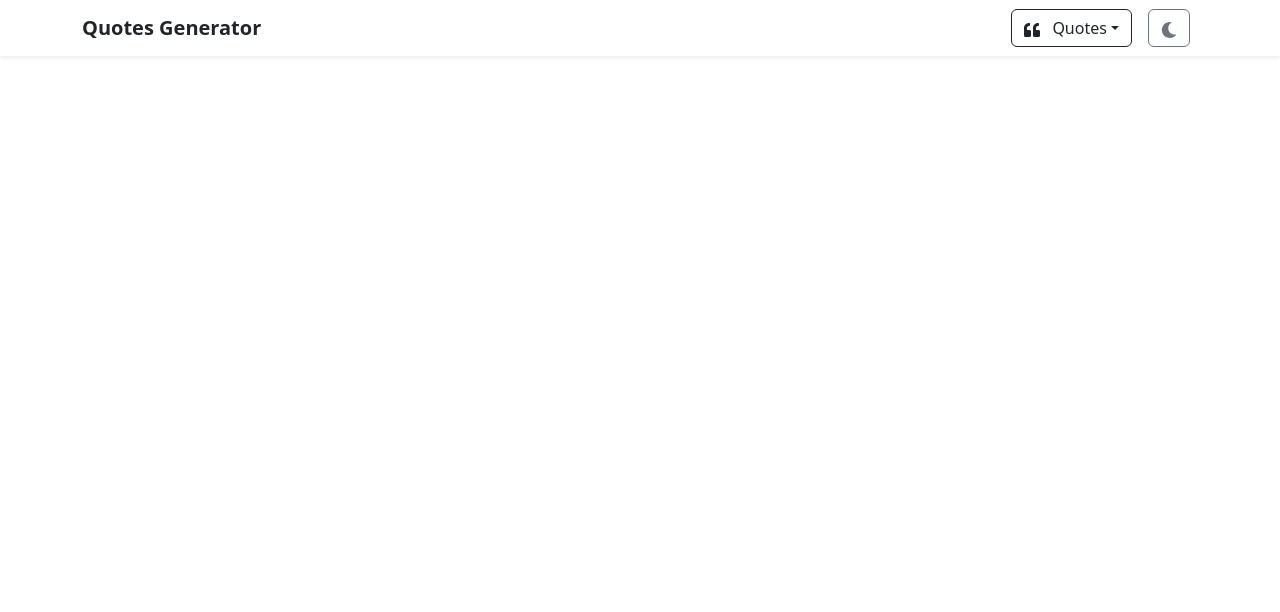
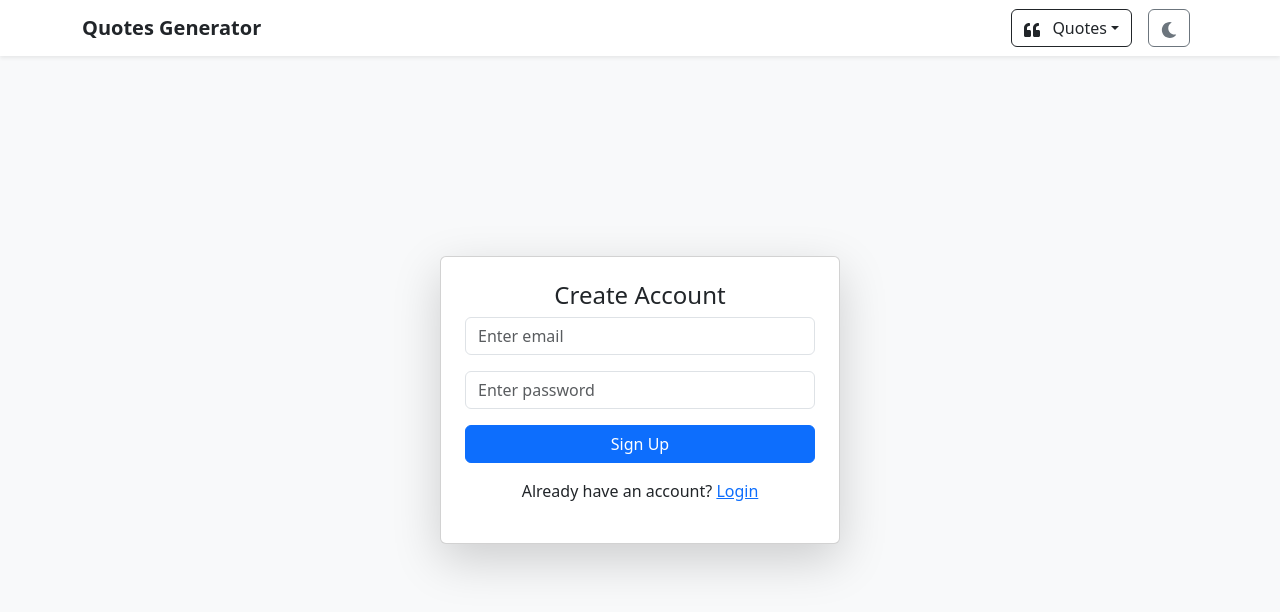
Before and after one commit to Guna-devloper/quotes, a React (Create React App) app in the folder quotes/: page /signup in a window 1280 px wide. Shown: the top 612 px of the page. Built offline with nearby package versions, Linux system fonts and the light colour scheme; no server answers.

Commit message:
login-signup

```diff
--- a/quotes/src/App.js
+++ b/quotes/src/App.js
@@ -1,10 +1,13 @@
 import React, { useState } from "react";
 import { BrowserRouter as Router, Routes, Route } from "react-router-dom";
+import Login from "./components/Login";
+import Signup from "./components/Signup";
+import QuoteReminder from "./components/QuoteReminder";
 import QuotesList from "./components/QuotesList";
 import Favorites from "./components/Favorites";
 import CustomNavbar from "./components/Navbar";
+import ProtectedRoute from "./components/ProtectedRoute";
 import { ThemeProvider } from "./context/ThemeContext";
-import QuoteReminder from "./components/QuoteReminder";
 import "./App.css";
 
 const App = () => {
@@ -26,10 +29,35 @@ const App = () => {
         <CustomNavbar />
 
         <Routes>
-          <Route path="/" element={<QuoteReminder />} />
-          <Route path="/favorites" element={<Favorites favoriteQuotes={favoriteQuotes} removeFromFavorites={removeFromFavorites} />} />
-          <Route path="/quotelist" element={<QuotesList addToFavorites={addToFavorites} />} />
+          {/* Authentication Routes */}
+          <Route path="/login" element={<Login />} />
+          <Route path="/signup" element={<Signup />} />
 
+          {/* Protected Routes */}
+          <Route
+            path="/"
+            element={
+              <ProtectedRoute>
+                <QuoteReminder />
+              </ProtectedRoute>
+            }
+          />
+          <Route
+            path="/favorites"
+            element={
+              <ProtectedRoute>
+                <Favorites favoriteQuotes={favoriteQuotes} removeFromFavorites={removeFromFavorites} />
+              </ProtectedRoute>
+            }
+          />
+          <Route
+            path="/quotelist"
+            element={
+              <ProtectedRoute>
+                <QuotesList addToFavorites={addToFavorites} />
+              </ProtectedRoute>
+            }
+          />
         </Routes>
       </Router>
     </ThemeProvider>
--- /dev/null
+++ b/quotes/src/components/Login.js
@@ -0,0 +1,60 @@
+import React, { useState } from "react";
+import { Form, Button, Container, Card } from "react-bootstrap";
+import { auth } from "../firebaseConfig";
+import { signInWithEmailAndPassword } from "firebase/auth";
+import { Link, useNavigate } from "react-router-dom";
+import { toast } from "react-toastify";
+import "react-toastify/dist/ReactToastify.css";
+
+const Login = () => {
+  const [email, setEmail] = useState("");
+  const [password, setPassword] = useState("");
+  const navigate = useNavigate();
+
+  const handleLogin = async (e) => {
+    e.preventDefault();
+    try {
+      await signInWithEmailAndPassword(auth, email, password);
+      toast.success("Login successful! 🚀");
+      navigate("/");
+    } catch (error) {
+      toast.error(error.message);
+    }
+  };
+
+  return (
+    <Container className="d-flex justify-content-center align-items-center min-vh-100">
+      <Card className="p-4 shadow-lg text-center" style={{ width: "400px" }}>
+        <h4>Login</h4>
+        <Form onSubmit={handleLogin}>
+          <Form.Group className="mb-3">
+            <Form.Control
+              type="email"
+              placeholder="Enter email"
+              value={email}
+              onChange={(e) => setEmail(e.target.value)}
+              required
+            />
+          </Form.Group>
+          <Form.Group className="mb-3">
+            <Form.Control
+              type="password"
+              placeholder="Enter password"
+              value={password}
+              onChange={(e) => setPassword(e.target.value)}
+              required
+            />
+          </Form.Group>
+          <Button type="submit" variant="primary" className="w-100">
+            Login
+          </Button>
+        </Form>
+        <p className="mt-3">
+          Don't have an account? <Link to="/signup">Sign Up</Link>
+        </p>
+      </Card>
+    </Container>
+  );
+};
+
+export default Login;
--- /dev/null
+++ b/quotes/src/components/ProtectedRoute.js
@@ -0,0 +1,22 @@
+import { useEffect, useState } from "react";
+import { auth } from "../firebaseConfig";
+import { onAuthStateChanged } from "firebase/auth";
+import { Navigate } from "react-router-dom";
+
+const ProtectedRoute = ({ children }) => {
+  const [user, setUser] = useState(null);
+  const [loading, setLoading] = useState(true);
+
+  useEffect(() => {
+    const unsubscribe = onAuthStateChanged(auth, (currentUser) => {
+      setUser(currentUser);
+      setLoading(false);
+    });
+    return unsubscribe;
+  }, []);
+
+  if (loading) return <h2>Loading...</h2>;
+  return user ? children : <Navigate to="/login" />;
+};
+
+export default ProtectedRoute;
--- a/quotes/src/components/QuoteReminder.js
+++ b/quotes/src/components/QuoteReminder.js
@@ -2,6 +2,9 @@ import React, { useState, useEffect } from "react";
 import { Card, Button, Form, Container, ListGroup } from "react-bootstrap";
 import { FaBell, FaTrash } from "react-icons/fa";
 import { useTheme } from "../context/ThemeContext";
+import { auth } from "../firebaseConfig";
+import { signOut } from "firebase/auth";
+import { useNavigate } from "react-router-dom";
 import toast, { Toaster } from "react-hot-toast";
 
 const QuoteReminder = () => {
@@ -10,7 +13,14 @@ const QuoteReminder = () => {
   const [reminders, setReminders] = useState(
     JSON.parse(localStorage.getItem("reminders")) || []
   );
+  const [user, setUser] = useState(null);
+  const navigate = useNavigate();
   const { darkMode } = useTheme();
+
+  // ✅ Set user on mount
+  useEffect(() => {
+    setUser(auth.currentUser);
+  }, []);
 
   // ✅ Request Notification Permission
   const requestNotificationPermission = async () => {
@@ -89,13 +99,33 @@ const QuoteReminder = () => {
     toast.success("Reminder deleted successfully! ❌");
   };
 
+  const handleLogout = async () => {
+    await signOut(auth);
+    navigate("/login");
+  };
+
   return (
     <Container className="d-flex flex-column justify-content-center align-items-center min-vh-100">
       <Card
         style={{ width: "100%", maxWidth: "400px" }}
         className={`p-4 shadow-lg text-center ${darkMode ? "bg-dark text-light" : "bg-light text-dark"}`}
       >
-        <h4 className="mb-4 fw-bold">📅 Set Multiple Quote Reminders</h4>
+        {/* Welcome Message */}
+        <h4 className="mb-3 fw-bold">📅 Set Multiple Quote Reminders</h4>
+        {user && <p>Logged in as: <strong>{user.email}</strong></p>}
+
+        {/* Logout Button */}
+        {user && (
+          <Button
+            variant="danger"
+            className="mb-3 w-100"
+            onClick={handleLogout}
+          >
+            Logout
+          </Button>
+        )}
+
+        {/* Reminder Form */}
         <Form>
           <Form.Group className="mb-3">
             <Form.Control
--- /dev/null
+++ b/quotes/src/components/Signup.js
@@ -0,0 +1,60 @@
+import React, { useState } from "react";
+import { Form, Button, Container, Card } from "react-bootstrap";
+import { auth } from "../firebaseConfig";
+import { createUserWithEmailAndPassword } from "firebase/auth";
+import { Link, useNavigate } from "react-router-dom";
+import { toast } from "react-toastify";
+import "react-toastify/dist/ReactToastify.css";
+
+const Signup = () => {
+  const [email, setEmail] = useState("");
+  const [password, setPassword] = useState("");
+  const navigate = useNavigate();
+
+  const handleSignup = async (e) => {
+    e.preventDefault();
+    try {
+      await createUserWithEmailAndPassword(auth, email, password);
+      toast.success("Signup successful! 🎉");
+      navigate("/login");
+    } catch (error) {
+      toast.error(error.message);
+    }
+  };
+
+  return (
+    <Container className="d-flex justify-content-center align-items-center min-vh-100">
+      <Card className="p-4 shadow-lg text-center" style={{ width: "400px" }}>
+        <h4>Create Account</h4>
+        <Form onSubmit={handleSignup}>
+          <Form.Group className="mb-3">
+            <Form.Control
+              type="email"
+              placeholder="Enter email"
+              value={email}
+              onChange={(e) => setEmail(e.target.value)}
+              required
+            />
+          </Form.Group>
+          <Form.Group className="mb-3">
+            <Form.Control
+              type="password"
+              placeholder="Enter password"
+              value={password}
+              onChange={(e) => setPassword(e.target.value)}
+              required
+            />
+          </Form.Group>
+          <Button type="submit" variant="primary" className="w-100">
+            Sign Up
+          </Button>
+        </Form>
+        <p className="mt-3">
+          Already have an account? <Link to="/login">Login</Link>
+        </p>
+      </Card>
+    </Container>
+  );
+};
+
+export default Signup;
```
